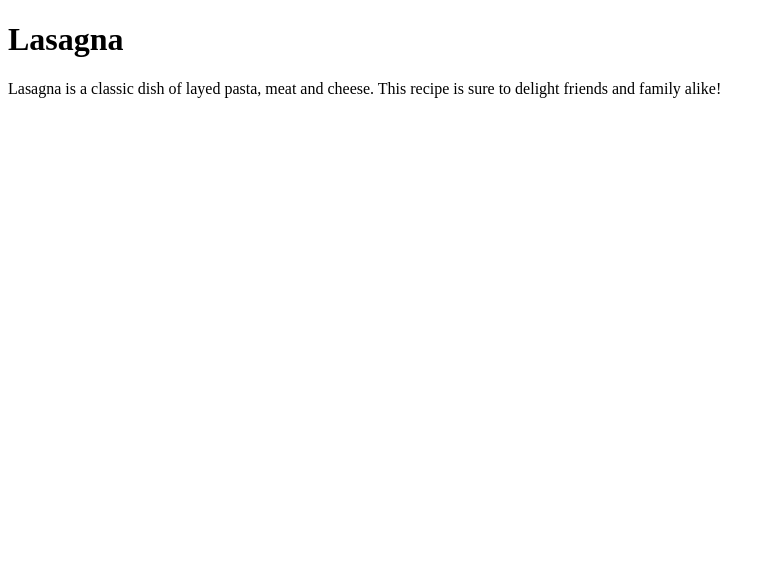
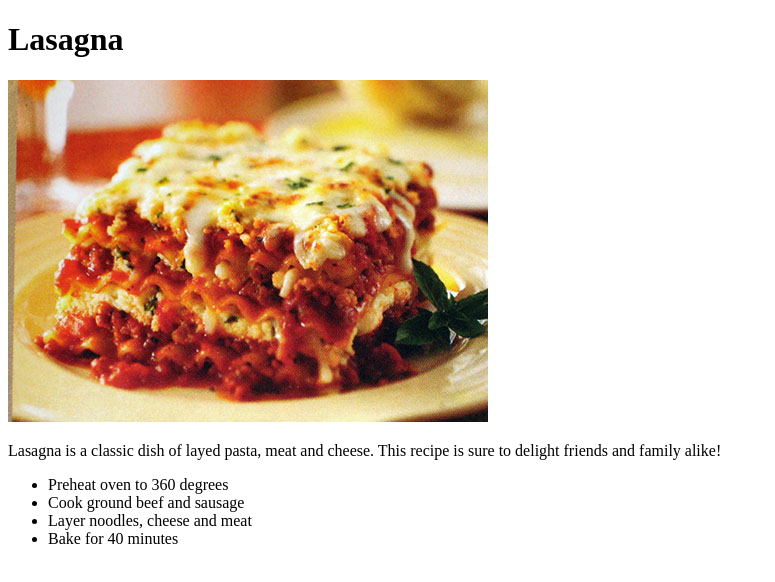
Before and after one commit to audreytabler/odin-recipies, a plain HTML site: page recipes/lasagna.html in a window 1280 px wide. Shown: the whole page, without its empty margins (0-775 px from the left). Drawn offline with Linux system fonts and the light colour scheme.

Commit message:
Add detail to lasagna.html

```diff
--- a/recipes/lasagna.html
+++ b/recipes/lasagna.html
@@ -8,6 +8,13 @@
 </head>
 <h1>Lasagna</h1>
 <body>
+    <img src = "../images/lasagna.jpg" alt = "lasagna">
     <p>Lasagna is a classic dish of layed pasta, meat and cheese. This recipe is sure to delight friends and family alike!</p>
+    <ul>
+        <li>Preheat oven to 360 degrees</li>
+        <li>Cook ground beef and sausage</li>
+        <li>Layer noodles, cheese and meat</li>
+        <li>Bake for 40 minutes</li>
+    </ul>
 </body>
 </html>
```
Also changed, not shown: index.html (+13 -0 lines), images/lasagna.jpg (added).
